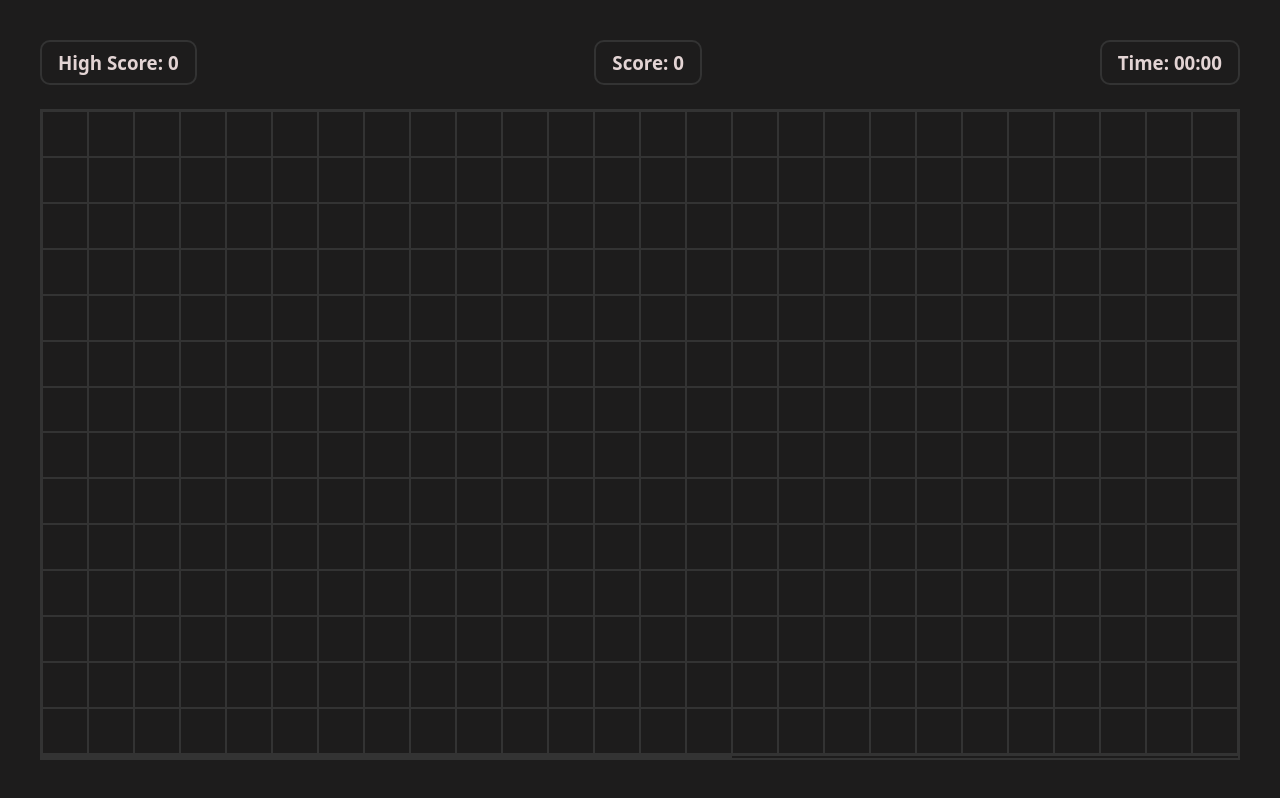
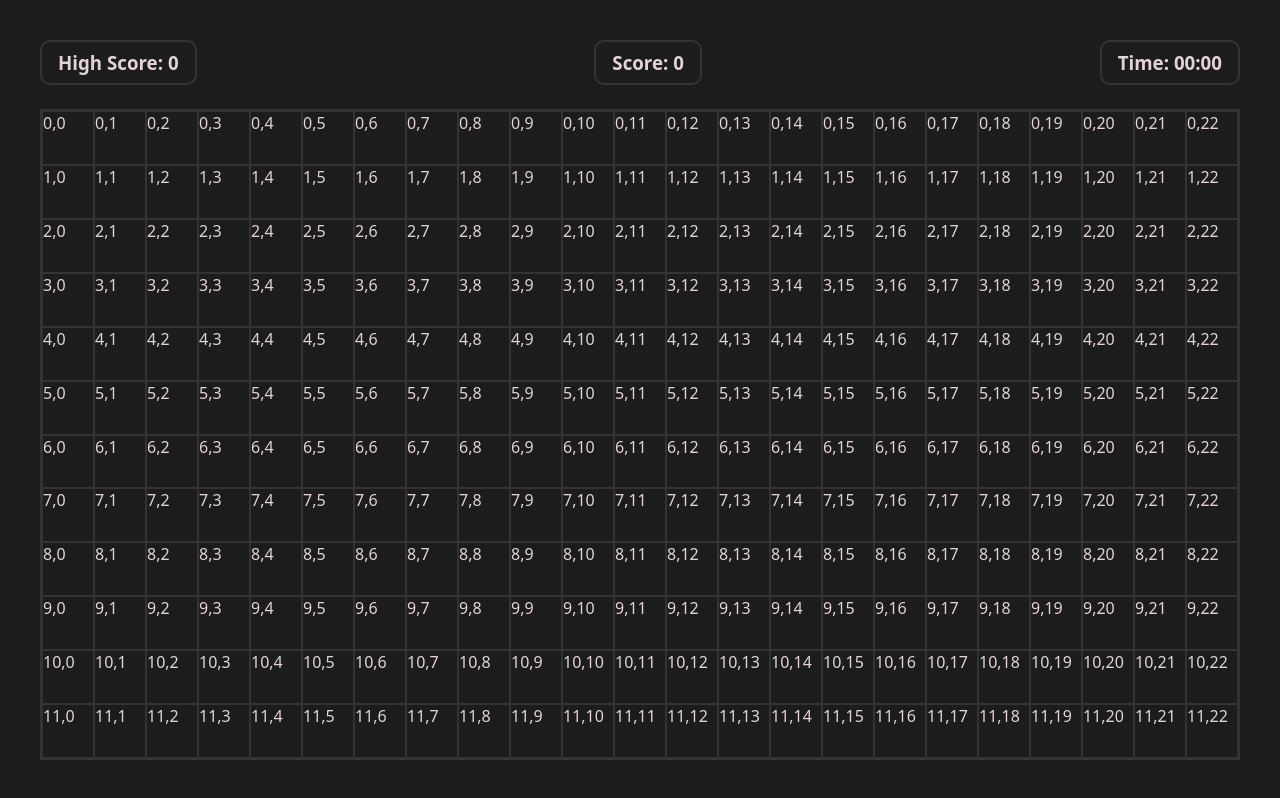
Before and after one commit to adhikari-ishan/snakeGame, a plain HTML site: page index.html in a window 1280 px wide. Drawn offline with Linux system fonts and the light colour scheme.

Commit message:
array number displayed in boxes or blocks

```diff
--- a/script.js
+++ b/script.js
@@ -1,6 +1,6 @@
 const board = document.querySelector(".board");
-const blockheight = 45;
-const blockwidth = 45;
+const blockheight = 50;
+const blockwidth = 50;
 
 const cols = Math.floor(board.clientWidth / blockwidth);
 const rows = Math.floor(board.clientHeight / blockheight);
@@ -10,13 +10,15 @@ const rows = Math.floor(board.clientHeight / blockheight);
 //     const block = document.createElement("div");
 //     block.classList.add("block");
 //     board.appendChild(block);
+//     block.innerHTML = `${rows},${cols}`;
 // }
 
 
-for (let row=0; row<=rows; row++){
-    for (let col=0; col<=cols; col++){
+for (let row=0; row<rows; row++){
+    for (let col=0; col<cols; col++){
         const block = document.createElement("div");
         block.classList.add("block");
         board.appendChild(block);
+        block.innerHTML = `${row},${col}`;
     }
 }
--- a/style.css
+++ b/style.css
@@ -75,8 +75,8 @@ section .infos{
     border: 2px solid var(--border-primary-color) ;
     flex-grow: 1;
     display: grid;
-    grid-template-columns: repeat(auto-fill,minmax(45px,1fr));
-    grid-template-rows: repeat(auto-fill,minmax(45px,1fr));
+    grid-template-columns: repeat(auto-fill,minmax(50px, 1fr));
+    grid-template-rows: repeat(auto-fill,minmax(50px, 1fr));
 }
 
 .block{
```
